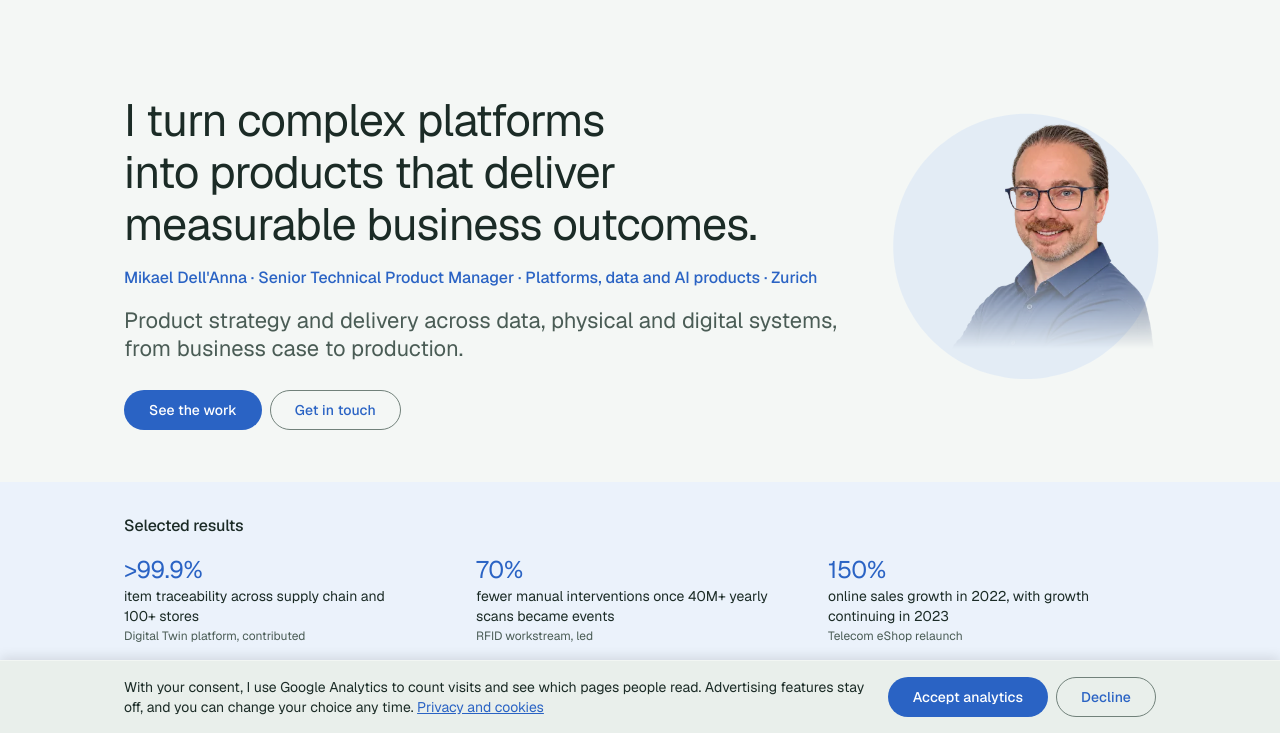
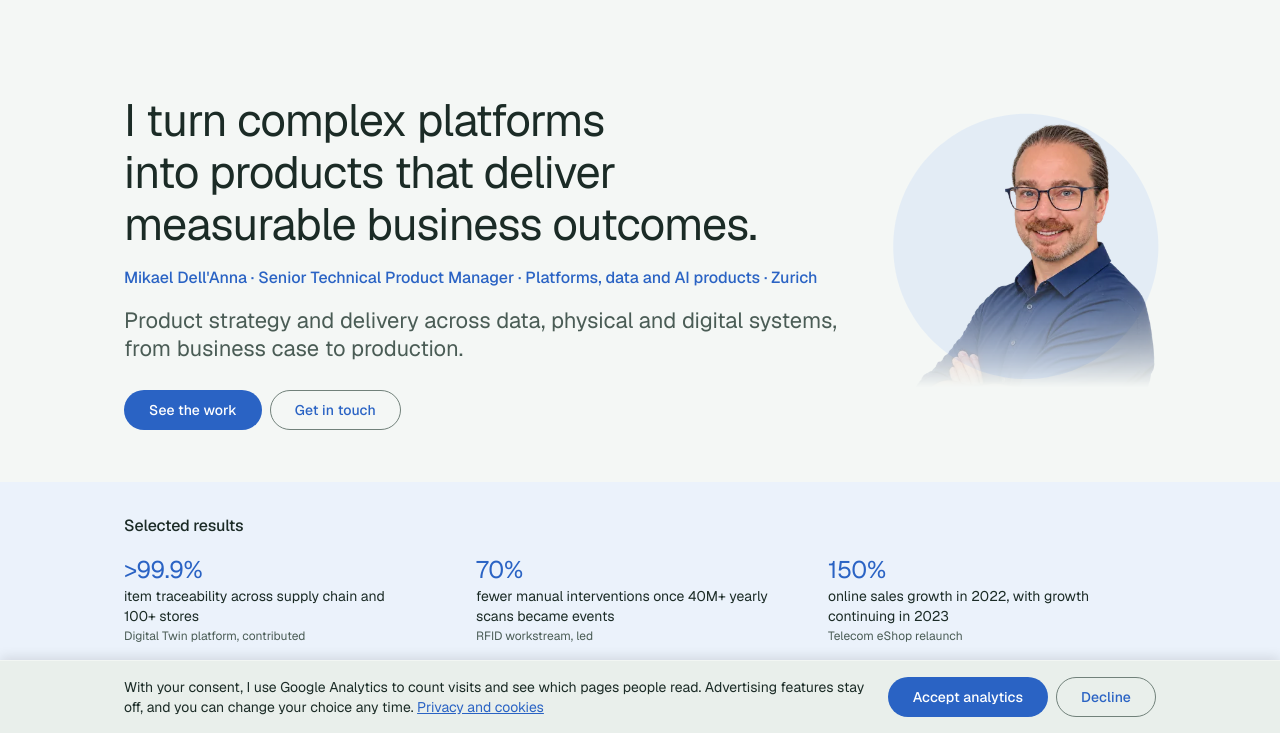
Before and after one commit to mkda/portfolio, a plain HTML site: page index.html in a window 1280 px wide. Shown: the part 67-800 px from the top of the page. Drawn offline with Linux system fonts and the light colour scheme.

Commit message:
Portrait: previous fade, lower body clipped to the halo circle
Co-Authored-By: Claude Opus 5.5 <noreply@anthropic.com>
Claude-Session: https://claude.ai/code/session_01Dwern1jrwh8SpvGekdpsVE

```diff
--- a/styles.css
+++ b/styles.css
@@ -657,4 +657,11 @@ p{margin:0}
 .hero-results h2{margin:0 0 var(--s-4)}
 .hero-halo{inset:-2% -18% auto -18%;inline-size:136%}
 .note-link{border-bottom:0}
-.hero-photo img{-webkit-mask-image:linear-gradient(to bottom,#000 40%,transparent 74%);mask-image:linear-gradient(to bottom,#000 40%,transparent 74%)}
+/* Portrait: previous fade, plus the lower body clipped to the halo circle */
+.hero-photo{container-type:inline-size}
+.hero-photo img{
+  -webkit-mask-image:linear-gradient(to bottom,#000 50%,transparent 86%),radial-gradient(circle 51cqi at 50% 51.9cqi,#000 99.5%,transparent 100%),linear-gradient(#000 51.9cqi,transparent 51.9cqi);
+  mask-image:linear-gradient(to bottom,#000 50%,transparent 86%),radial-gradient(circle 51cqi at 50% 51.9cqi,#000 99.5%,transparent 100%),linear-gradient(#000 51.9cqi,transparent 51.9cqi);
+  -webkit-mask-composite:source-in,source-over;
+  mask-composite:intersect,add;
+}
```
